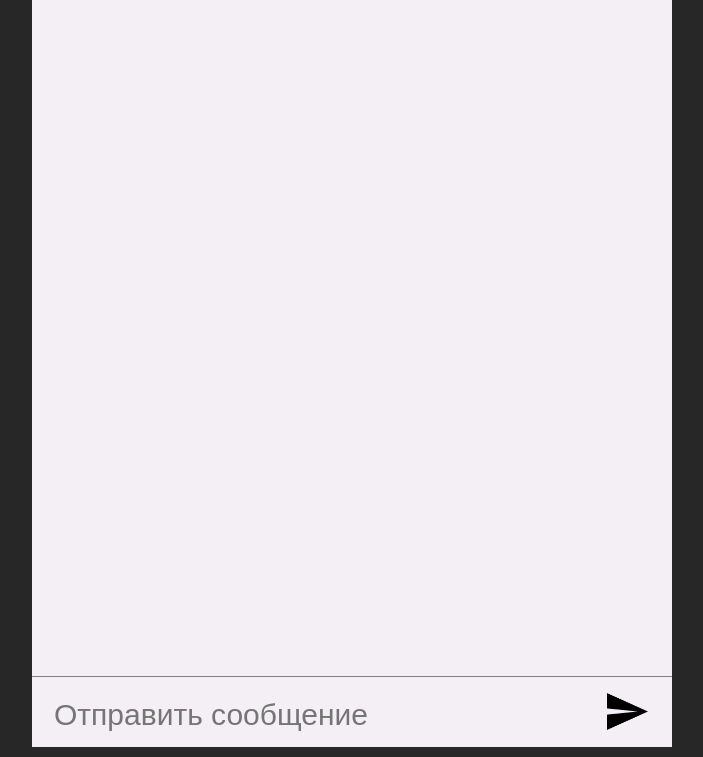
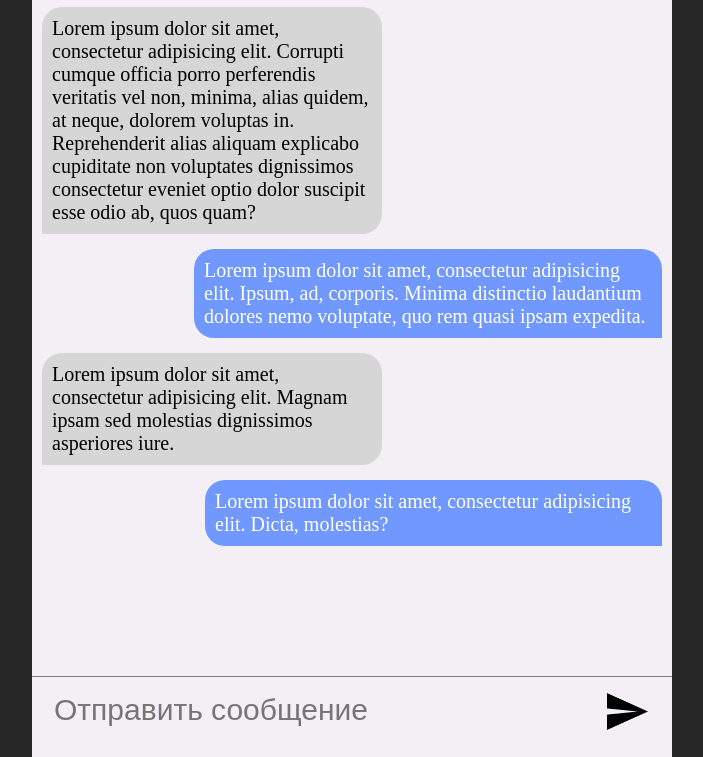
Before and after one commit to thebluekit/assistant, a plain HTML site: page front/index.html in a window 1280 px wide. Shown: the part 53-810 px from the top of the page, without its empty margins (288-991 px from the left). Drawn offline with Linux system fonts and the light colour scheme.

Commit message:
add dialogs

```diff
--- a/front/index.html
+++ b/front/index.html
@@ -15,13 +15,28 @@
             </div>
         </div>
     </header>
-    <div class="main-container"></div>
+    <div class="main-container">
+        <div class="message-box">
+            <div class="bot-message">
+                <p>Lorem ipsum dolor sit amet, consectetur adipisicing elit. Corrupti cumque officia porro perferendis veritatis vel non, minima, alias quidem, at neque, dolorem voluptas in. Reprehenderit alias aliquam explicabo cupiditate non voluptates dignissimos consectetur eveniet optio dolor suscipit esse odio ab, quos quam?</p>
+            </div>
+            <div class="user-message">
+                <p>Lorem ipsum dolor sit amet, consectetur adipisicing elit. Ipsum, ad, corporis. Minima distinctio laudantium dolores nemo voluptate, quo rem quasi ipsam expedita.</p>
+            </div>
+            <div class="bot-message">
+                <p>Lorem ipsum dolor sit amet, consectetur adipisicing elit. Magnam ipsam sed molestias dignissimos asperiores iure.</p>
+            </div>
+            <div class="user-message">
+                <p>Lorem ipsum dolor sit amet, consectetur adipisicing elit. Dicta, molestias?</p>
+            </div>
+        </div>
+    </div>
     <footer class="bottom-container">
         <div class="input-box">
             <input placeholder="Отправить сообщение">
         </div>
         <div class="send-box" align="right">
-        	<img src="img/icons/sent.png" alt="">
+            <img src="img/icons/sent.png" alt="">
         </div>
     </footer>
 </body>
--- a/front/styles.css
+++ b/front/styles.css
@@ -28,10 +28,10 @@
      width: 50%;
      max-width: 700px;
 
-     height: -moz-calc(100% - 50px);
-     height: -webkit-calc(100% - 50px);
-     height: -o-calc(100% - 50px);
-     height: calc(100% - 50px);
+     height: -moz-calc(100% - 40px);
+     height: -webkit-calc(100% - 40px);
+     height: -o-calc(100% - 40px);
+     height: calc(100% - 40px);
      background: #F3EFF5;
  }
 
@@ -108,9 +108,7 @@
  }
 
  .input-box {
-     /*     display: inline;*/
      width: 60%;
-     /*     border: 1px solid red;*/
      height: 100%;
      flex: 3;
  }
@@ -121,17 +119,14 @@
      background: transparent;
      font-size: 30px;
      width: 90%;
-     margin-top: 20px;
+     margin-top: 15px;
      margin-left: 20px;
-     /*     border: 1px solid black;*/
  }
 
  .send-box {
-     /*     display: inline;*/
      flex: 1;
      margin-right: 20px;
      width: 40px;
-     /*     border: 1px solid black;*/
  }
 
  .send-box {
@@ -145,3 +140,60 @@
      background-color: #F3EFF5;
      margin-left: 10px;
  }
+
+ .message-box {
+     /*     border: 1px solid red;*/
+ }
+
+ .bot-message {
+     width: 100%;
+     height: auto;
+/*     border: 1px solid red;*/
+ }
+
+ .bot-message p {
+
+     width: 100%;
+     height: auto;
+
+     float: left;
+
+     margin-top: 10px;
+     margin-left: 10px;
+     margin-bottom: 5px;
+
+     padding: 10px;
+     max-width: 50%;
+
+     background-color: #D6D6D6;
+
+     border-top-left-radius: 20px;
+     border-top-right-radius: 20px;
+     border-bottom-right-radius: 20px;
+
+     font-size: 20px;
+ }
+
+ .user-message {
+     float: right;
+ }
+
+ .user-message p {
+     float: right;
+
+     margin-top: 10px;
+     margin-right: 10px;
+     margin-bottom: 5px;
+
+     padding: 10px;
+     max-width: 70%;
+
+     color: #FFFFFF;
+     background-color: #7098FF;
+
+     border-top-left-radius: 20px;
+     border-top-right-radius: 20px;
+     border-bottom-left-radius: 20px;
+
+     font-size: 20px;
+ }
```
